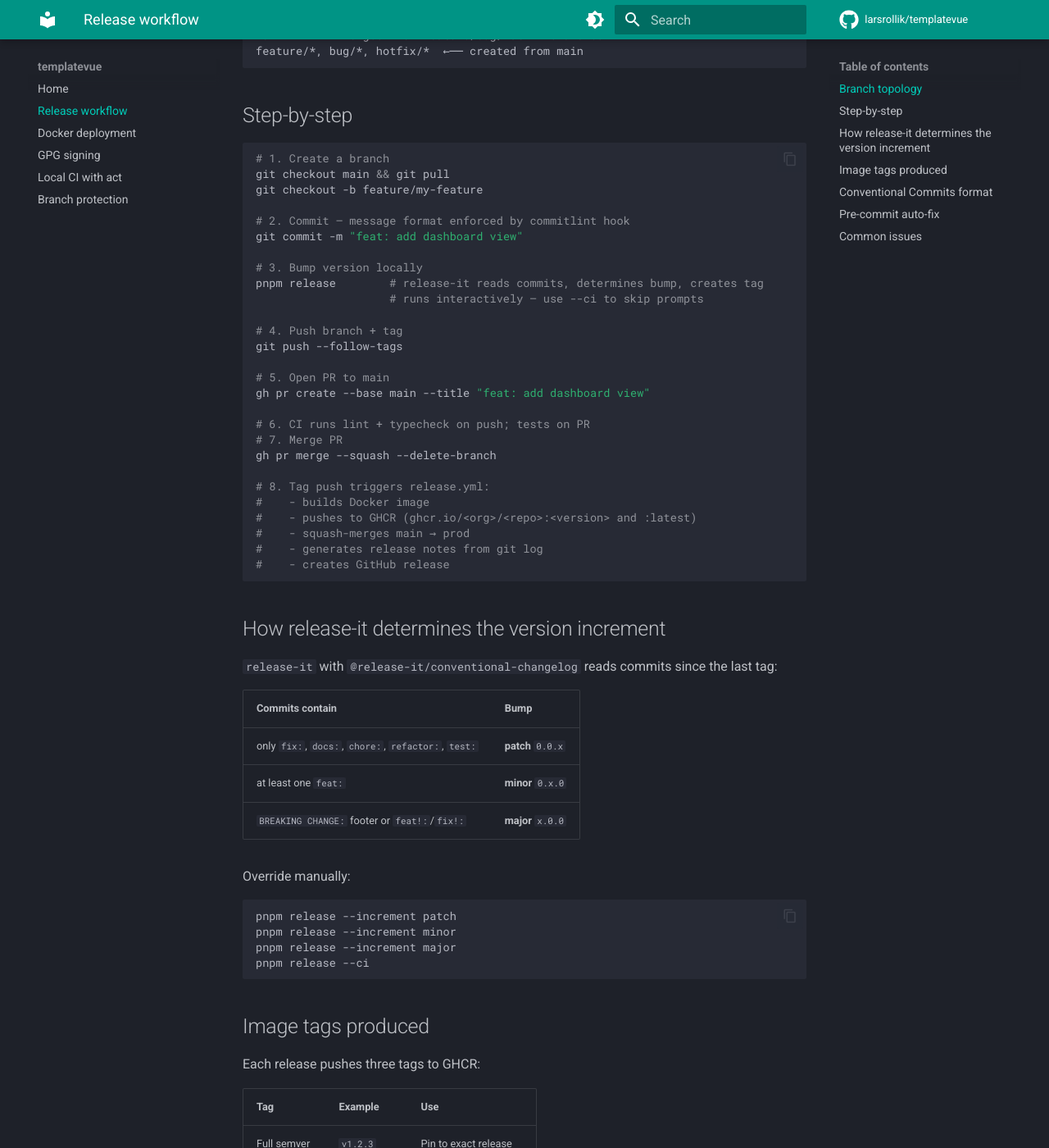
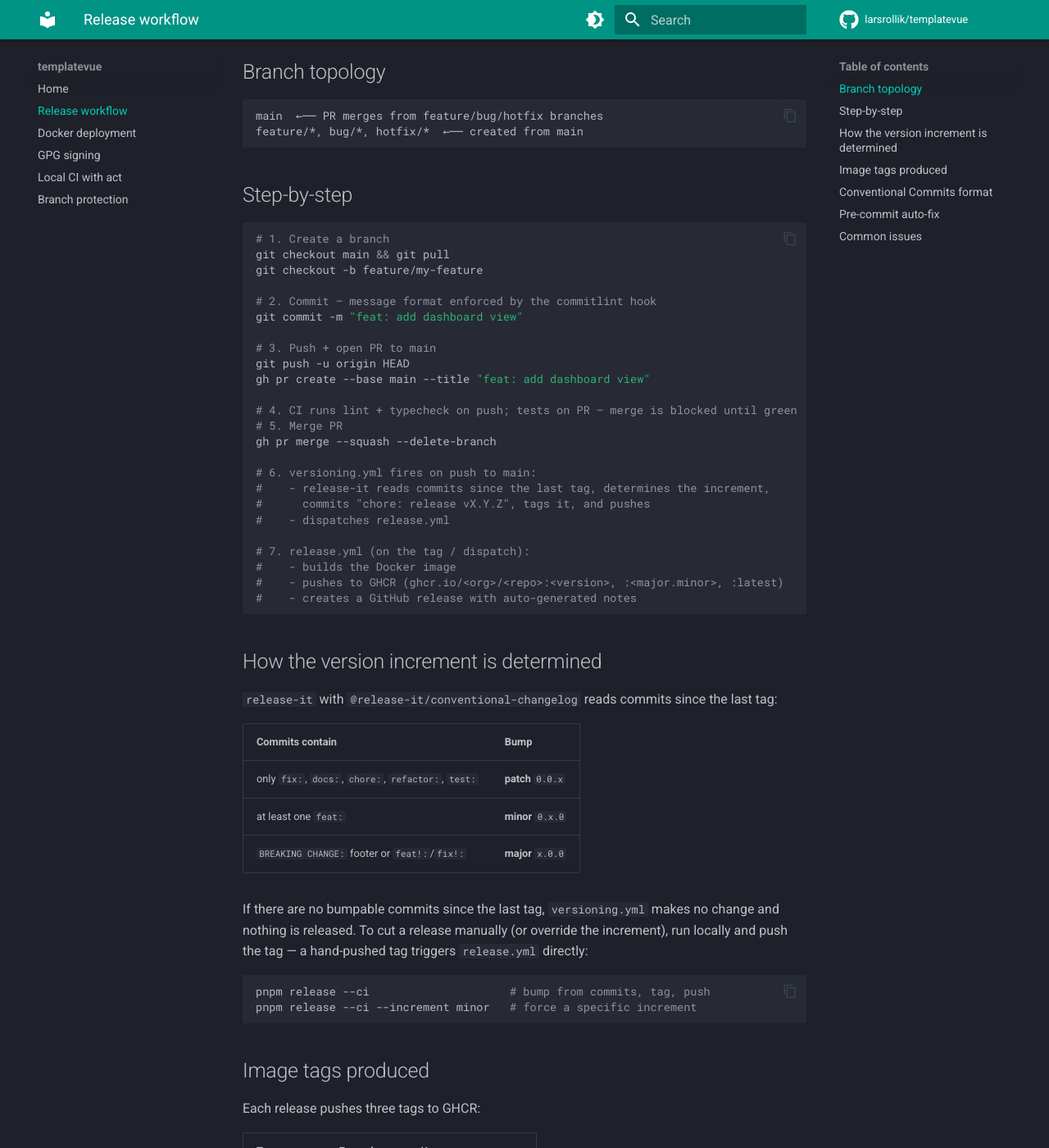
Before and after one commit to larsrollik/templatevue, an MkDocs documentation site: the page built from docs/release-workflow.md, in a window 1280 px wide and 1400 px high, scrolled down 226 px. Shown: the whole window at 82% size. Built offline with MkDocs 1.6.1 and Material for MkDocs 9.7.7, drawn with Linux system fonts in a browser that asks for light colours; comment, search, counter and statistics services are not loaded; some of the changed text lies outside the part shown.

Commit message:
feat: migrate release to versioning/release split (drop prod branch)
Replace the local 'pnpm release' + main->prod squash model with a CI split
matching templatepy/labwatch:
- versioning.yml: on push to main, release-it bumps + tags (conventional
  commits) and dispatches release.yml. Skips its own 'chore: release' commit.
- release.yml: publish-only on tag / workflow_dispatch — build image, push to
  GHCR, GitHub release. Removes the main->prod squash entirely.
- add versioning.yml to the template structure validation.
- docs: describe the split; drop the prod branch topology + rules.

````diff
--- a/docs/release-workflow.md
+++ b/docs/release-workflow.md
@@ -1,9 +1,12 @@
 # Release workflow
+
+Releases are automated in CI on merge to `main` — there is **no `prod` branch** and no
+manual release step. `versioning.yml` bumps + tags; `release.yml` builds the image and
+cuts the GitHub release.
 
 ## Branch topology
 
 ```
-prod  ←── squash merge on each release (automated by release.yml)
 main  ←── PR merges from feature/bug/hotfix branches
 feature/*, bug/*, hotfix/*  ←── created from main
 ```
@@ -15,32 +18,29 @@ feature/*, bug/*, hotfix/*  ←── created from main
 git checkout main && git pull
 git checkout -b feature/my-feature
 
-# 2. Commit — message format enforced by commitlint hook
+# 2. Commit — message format enforced by the commitlint hook
 git commit -m "feat: add dashboard view"
 
-# 3. Bump version locally
-pnpm release        # release-it reads commits, determines bump, creates tag
-                    # runs interactively — use --ci to skip prompts
-
-# 4. Push branch + tag
-git push --follow-tags
-
-# 5. Open PR to main
+# 3. Push + open PR to main
+git push -u origin HEAD
 gh pr create --base main --title "feat: add dashboard view"
 
-# 6. CI runs lint + typecheck on push; tests on PR
-# 7. Merge PR
+# 4. CI runs lint + typecheck on push; tests on PR — merge is blocked until green
+# 5. Merge PR
 gh pr merge --squash --delete-branch
 
-# 8. Tag push triggers release.yml:
-#    - builds Docker image
-#    - pushes to GHCR (ghcr.io/<org>/<repo>:<version> and :latest)
-#    - squash-merges main → prod
-#    - generates release notes from git log
-#    - creates GitHub release
+# 6. versioning.yml fires on push to main:
+#    - release-it reads commits since the last tag, determines the increment,
+#      commits "chore: release vX.Y.Z", tags it, and pushes
+#    - dispatches release.yml
+
+# 7. release.yml (on the tag / dispatch):
+#    - builds the Docker image
+#    - pushes to GHCR (ghcr.io/<org>/<repo>:<version>, :<major.minor>, :latest)
+#    - creates a GitHub release with auto-generated notes
 ```
 
-## How release-it determines the version increment
+## How the version increment is determined
 
 `release-it` with `@release-it/conventional-changelog` reads commits since the last tag:
 
@@ -50,13 +50,13 @@ gh pr merge --squash --delete-branch
 | at least one `feat:` | **minor** `0.x.0` |
 | `BREAKING CHANGE:` footer or `feat!:`/`fix!:` | **major** `x.0.0` |
 
-Override manually:
+If there are no bumpable commits since the last tag, `versioning.yml` makes no change
+and nothing is released. To cut a release manually (or override the increment), run
+locally and push the tag — a hand-pushed tag triggers `release.yml` directly:
 
 ```sh
-pnpm release --increment patch
-pnpm release --increment minor
-pnpm release --increment major
-pnpm release --ci
+pnpm release --ci                     # bump from commits, tag, push
+pnpm release --ci --increment minor   # force a specific increment
 ```
 
 ## Image tags produced
@@ -93,12 +93,13 @@ The `pre-commit` hook runs `lint-staged`:
 
 ## Common issues
 
-**`pnpm release` fails with git error**
+**`versioning.yml` didn't release after a merge**
 
-- Detached HEAD → `git checkout main` first
-- Uncommitted changes → commit or stash
-- Tag already exists → `git tag -d v1.2.3` to remove locally, `git push origin :refs/tags/v1.2.3` to remove remotely
+- No bumpable commits since the last tag → nothing to release (expected).
+- Actions can't push to `main` → allow `github-actions[bot]` to bypass branch
+  protection (see [Branch protection](branch-protection.md)).
 
-**commitlint rejects message**
+**commitlint rejects a message**
 
-Common mistakes: missing space after colon (`feat:message`), uppercase type (`Feat:`), period at end of subject.
+Common mistakes: missing space after the colon (`feat:message`), uppercase type
+(`Feat:`), trailing period on the subject.
````
Also changed, not shown: README.md (+5 -5 lines), docs/branch-protection.md (+6 -8 lines), docs/index.md (+4 -3 lines), 4 other files.
